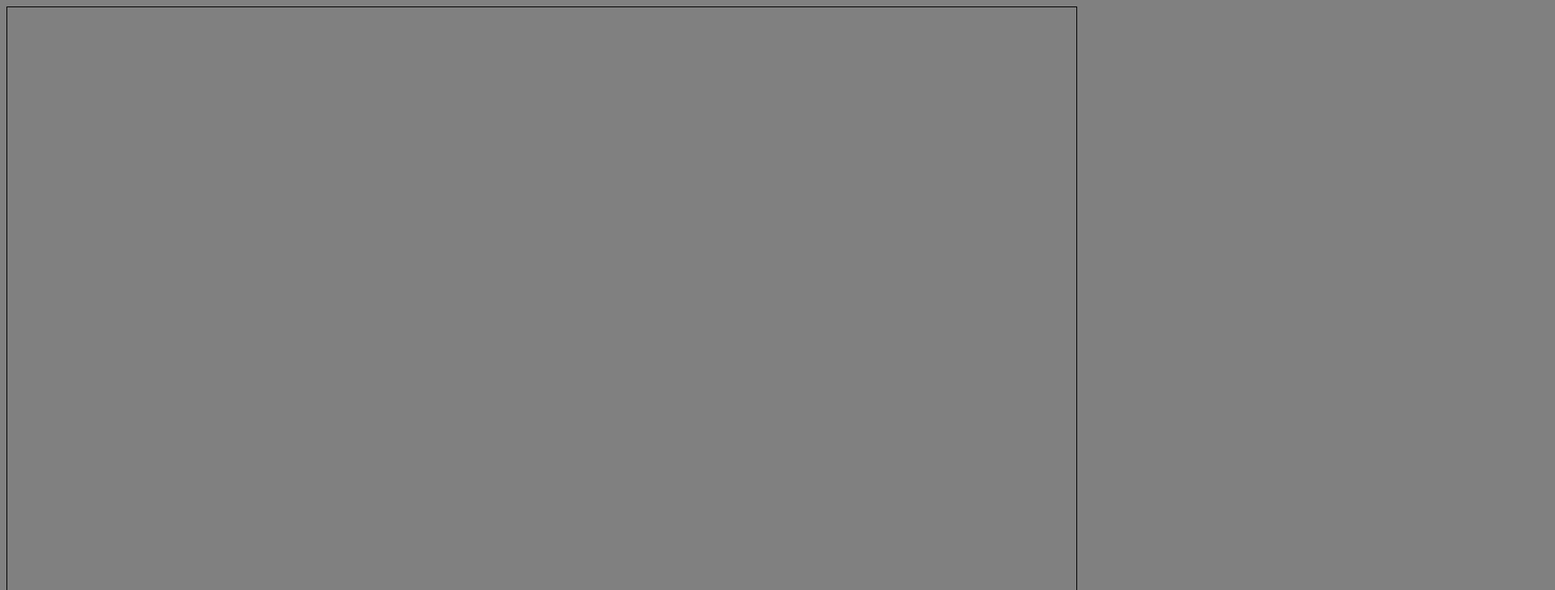
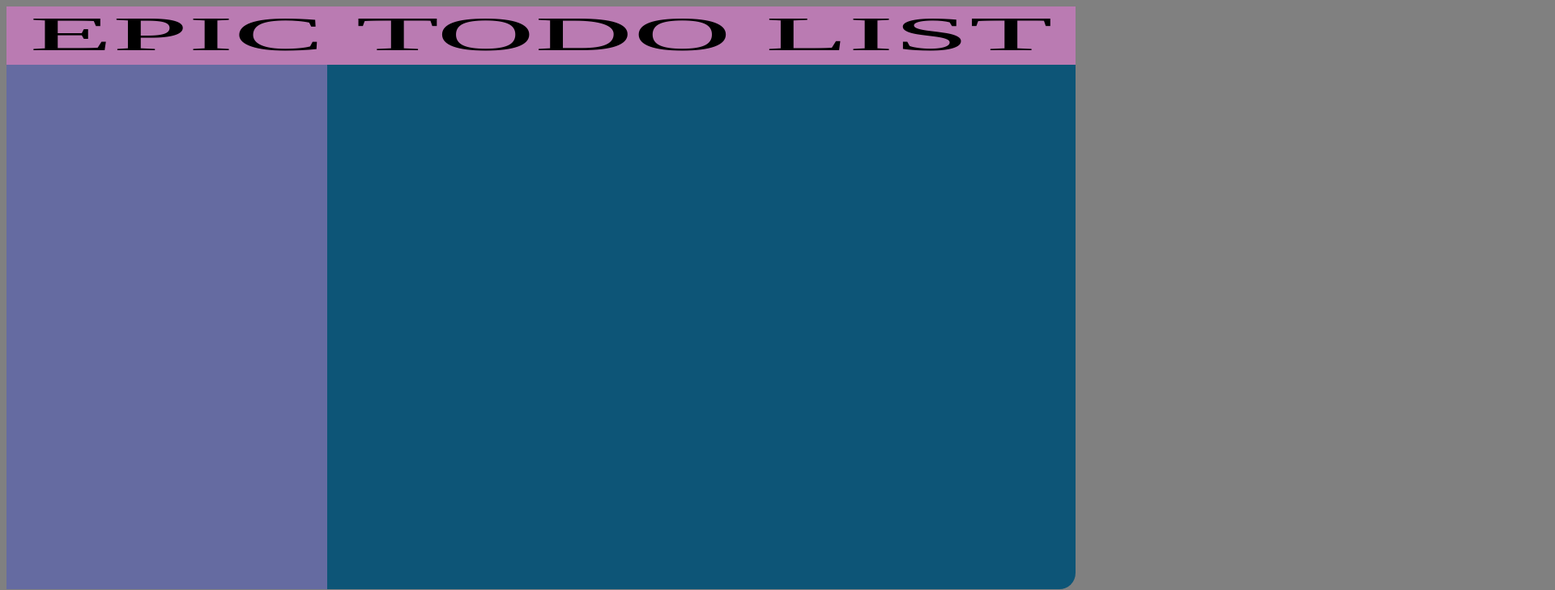
Before and after one commit to Ayooon16/Project-Todo-List, a website built with webpack: page src/index.html in a window 1280 px wide. Shown: the top 729 px of the page at 81% size, 1920 px wide, since content can reach past the window. Built offline with nearby package versions, Linux system fonts and the light colour scheme.

Commit message:
Change style, add minor fixes

```diff
--- a/src/index.html
+++ b/src/index.html
@@ -7,7 +7,9 @@
 </head>
 <body>
     <div id="container">
-        <header></header>
+        <header>
+            <p id="headerP"> EPIC TODO LIST</p>
+        </header>
         <nav id="nav"></nav>
         <div id="content">
 
--- a/src/index.js
+++ b/src/index.js
@@ -2,6 +2,7 @@ import addProject from './modules/addProject';
 import addTodo from './modules/addTodo';
 import deleteProject from './modules/deleteProject';
 import deleteTodo from './modules/deleteTodo';
+import loadProjects from './modules/loadProjects';
 import './style.css';
 function init() {
     if (localStorage.getItem('projects') === null) {
@@ -9,8 +10,9 @@ function init() {
     }
 }
 init()
-//addProject('gym')
-//addProject('run')
+loadProjects()
+//addProject('else')
+//addProject('something')
 const data = {
     name: 'thing',
     date: '2323',
--- a/src/modules/deleteTodo.js
+++ b/src/modules/deleteTodo.js
@@ -3,6 +3,4 @@ export default function deleteTodo(project, index) {
     delete projects.projects[project][index]
     for(let i = 1; i<projects.projects[project].length; i++){projects.projects[project]= Object.values(projects.projects[project])};
     localStorage.setItem('projects', JSON.stringify(projects));
-
-
 }
--- a/src/style.css
+++ b/src/style.css
@@ -1,16 +1,44 @@
-body{
+body {
     background-color: gray;
 }
-#container{
+*{
+    box-sizing: border-box;
+}
+#container {
     width: 82.5rem;
     height: 45rem;
-    border: black 1px solid;
     display: grid;
     grid-template: 1fr 9fr/3fr 7fr;
+    background-color: #0D5577;
+    border-radius: 20px;
 }
-header{
+p{
+    padding: 0px;
+    margin: 0px;
+}
+#headerP{
+    text-align: center;
+    font-size: 60px;
+    transform:scale(2.8,1);
+}
+header {
     grid-column: 1/3;
+    background-color: #BA7BB2
 }
-nav{
-    grid-row:2/3;
+
+nav {
+    padding: 20px 0 0 0;
+    display: flex;
+    flex-direction: column;
+    gap: 20px;
+    grid-row: 2/3;
+    background-color: #656BA1;
 }
+
+.navCard {
+    border-radius: 20px;
+    text-align: center;
+    font-size: 20px;
+    padding: 25px;
+    background-color: #70405C;
+}
```
